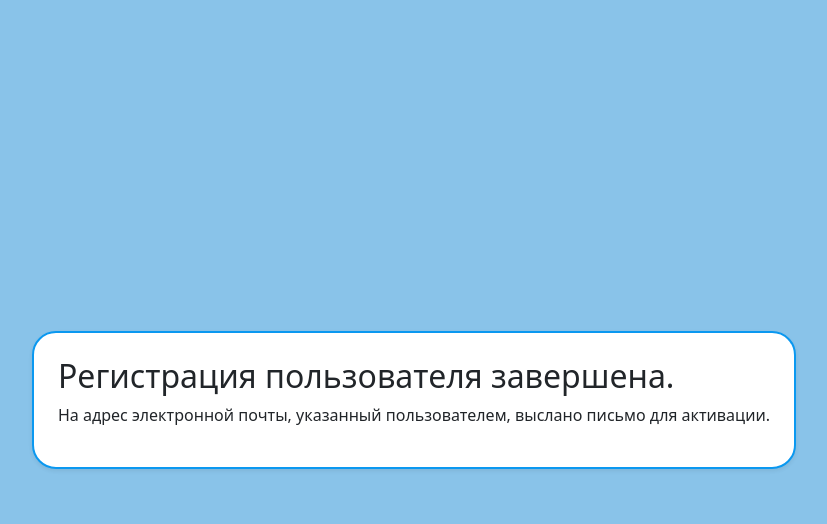
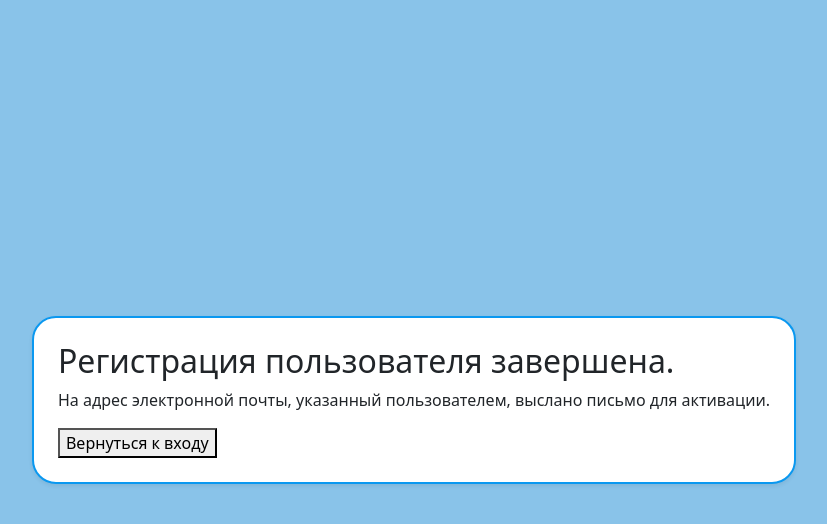
Before and after one commit to 1mmo/here_point, a Django app: page /accounts/register/done/ in a window 1280 px wide. Shown: the top 524 px of the page, without its empty margins (226-1053 px from the left). Run offline with Django 3.2, Linux system fonts and the light colour scheme; some libraries are stand-ins or nearby versions.

```diff
--- a/src/users/templates/users/register_done.html
+++ b/src/users/templates/users/register_done.html
@@ -4,4 +4,5 @@
 <h2>Регистрация пользователя завершена.</h2>
 <p>На адрес электронной почты, указанный пользователем, выслано письмо
 для активации.</p>
+<button onclick="document.location='{% url 'users:login' %}'" type='button'>Вернуться к входу</button>
 {% endblock %}
```
